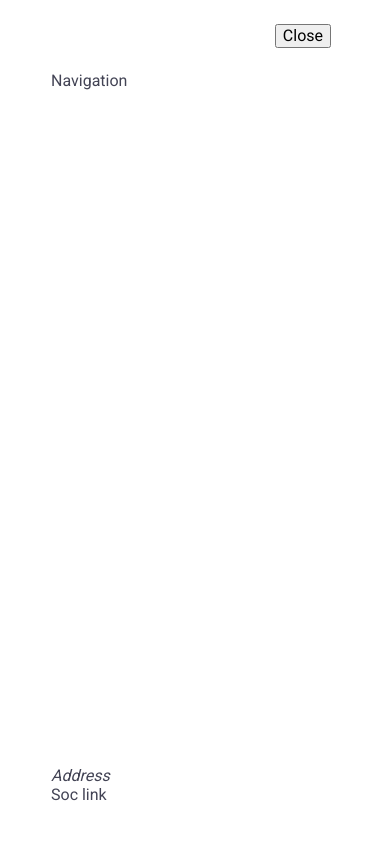
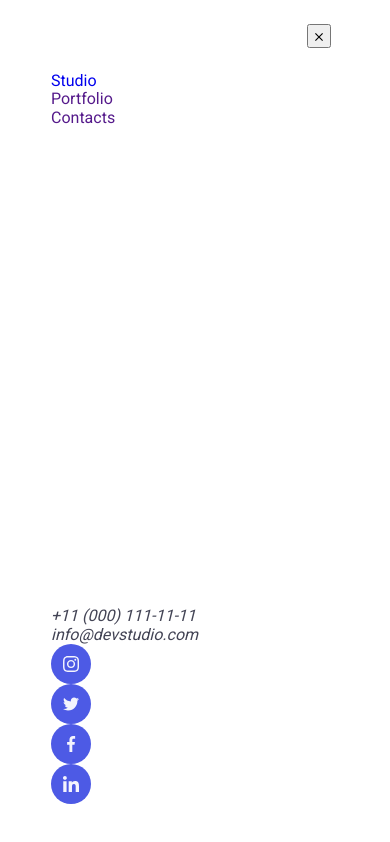
Before and after one commit to Walter903/goit-markup-hw-06, a plain HTML site: page index.html in a window 390 px wide. Both pictures are taken after a click on the button 327 px from the left and 26 px from the top of the page. Shown: the top 842 px of the page. Drawn offline with nearby package versions, Linux system fonts and the light colour scheme.

Commit message:
Update index.html

```diff
--- a/index.html
+++ b/index.html
@@ -57,10 +57,57 @@
       </div>
       <div class="mobile-menu" data-menu>
         <div class="container mobile-menu-container">
-          <button class="mobile-menu-close" data-menu-close>Close</button>
-          <nav class="mobile-menu-nav">Navigation</nav>
-          <address>Address</address>
-          <div>Soc link</div>
+          <button class="mobile-menu-close" data-menu-close>
+            <svg class="close-icon" width="8" height="8">
+              <use href="./images/icons.svg#icon-close"></use>
+            </svg>
+          </button>
+          <nav class="mobile-menu-nav">
+          <ul class="menu-list">
+            <li class="list-mobiles">
+              <a class="nav-link current" href="./index.html">Studio</a>
+            </li>
+            <li class="list-mobile"><a class="nav-link" href="">Portfolio</a></li>
+            <li class="list-mobile"><a class="nav-link" href="">Contacts</a></li>
+          </ul>
+        </nav>
+        <div class="adress-menu">
+          <address class="menu-adress">+11 (000) 111-11-11</address>
+          <address class="menu-adress">info@devstudio.com</address>
+        </div>
+
+          <div>
+            <ul class="list-menu">
+              <li class="social-link">
+                <a class="ourteam-link" href="#">
+                  <svg class="svg-icon" width="16" height="16">
+                    <use href="./images/icons.svg#icon-instagram"></use>
+                  </svg>
+                </a>
+              </li>
+              <li class="social-link">
+                <a class="ourteam-link" href="#">
+                  <svg class="svg-icon" width="16" height="16">
+                    <use href="./images/icons.svg#icon-twitter"></use>
+                  </svg>
+                </a>
+              </li>
+              <li class="social-link">
+                <a class="ourteam-link" href="#">
+                  <svg class="svg-icon" width="16" height="16">
+                    <use href="./images/icons.svg#icon-facebook"></use>
+                  </svg>
+                </a>
+              </li>
+              <li class="social-link">
+                <a class="ourteam-link" href="#">
+                  <svg class="svg-icon" width="16" height="16">
+                    <use href="./images/icons.svg#icon-linkedin"></use>
+                  </svg>
+                </a>
+              </li>
+            </ul>
+          </div>
         </div>
       </div>
     </header>
@@ -113,7 +160,8 @@
               </div>
               <h3 class="our-skills">Diligence</h3>
               <p class="text-our-skills">
-                Research and confirm brands that present the strongest digital growth opportunities and minimize risk.
+                Research and confirm brands that present the strongest digital
+                growth opportunities and minimize risk.
               </p>
             </li>
             <li class="item-skills">
@@ -132,7 +180,7 @@
         </div>
       </section>
       <!--Our team-->
-      <section class="section-team hidden">
+      <section class="section-team">
         <div class="container">
           <h2 class="our-team">Our Team</h2>
           <ul class="image-list">
@@ -312,7 +360,7 @@
         </div>
       </section>
       <!--Our portfolio-->
-      <section class="section-portfolio hidden">
+      <section class="section-portfolio">
         <div class="container">
           <h2 class="portfolio">Our Portfolio</h2>
           <ul class="portfolio-item">
@@ -435,7 +483,7 @@
       </section>
     </main>
     <!--Footer-->
-    <footer class="sec-footer hidden">
+    <footer class="sec-footer">
         <div class="container footer">
           <div class="first-footer">
             <a class="logo-footer-logo" href="./index.html"
@@ -489,7 +537,7 @@
           </div>
         </div>
       </footer>
-    <div class="backdrop hidden" data-modal>
+    <div class="backdrop" data-modal>
        <div class="modal">
         <button class="modal-close-btn" type="button" data-modal-close>
           <svg class="close-icon" width="8" height="8">
@@ -556,9 +604,7 @@
 
       </div>
     </div>
-
+    <script src="./js/menu.js"></script>
     <script src="./js/modal.js"></script>
-     <script src="./js/menu.js"></script>
-
   </body>
 </html>
```
